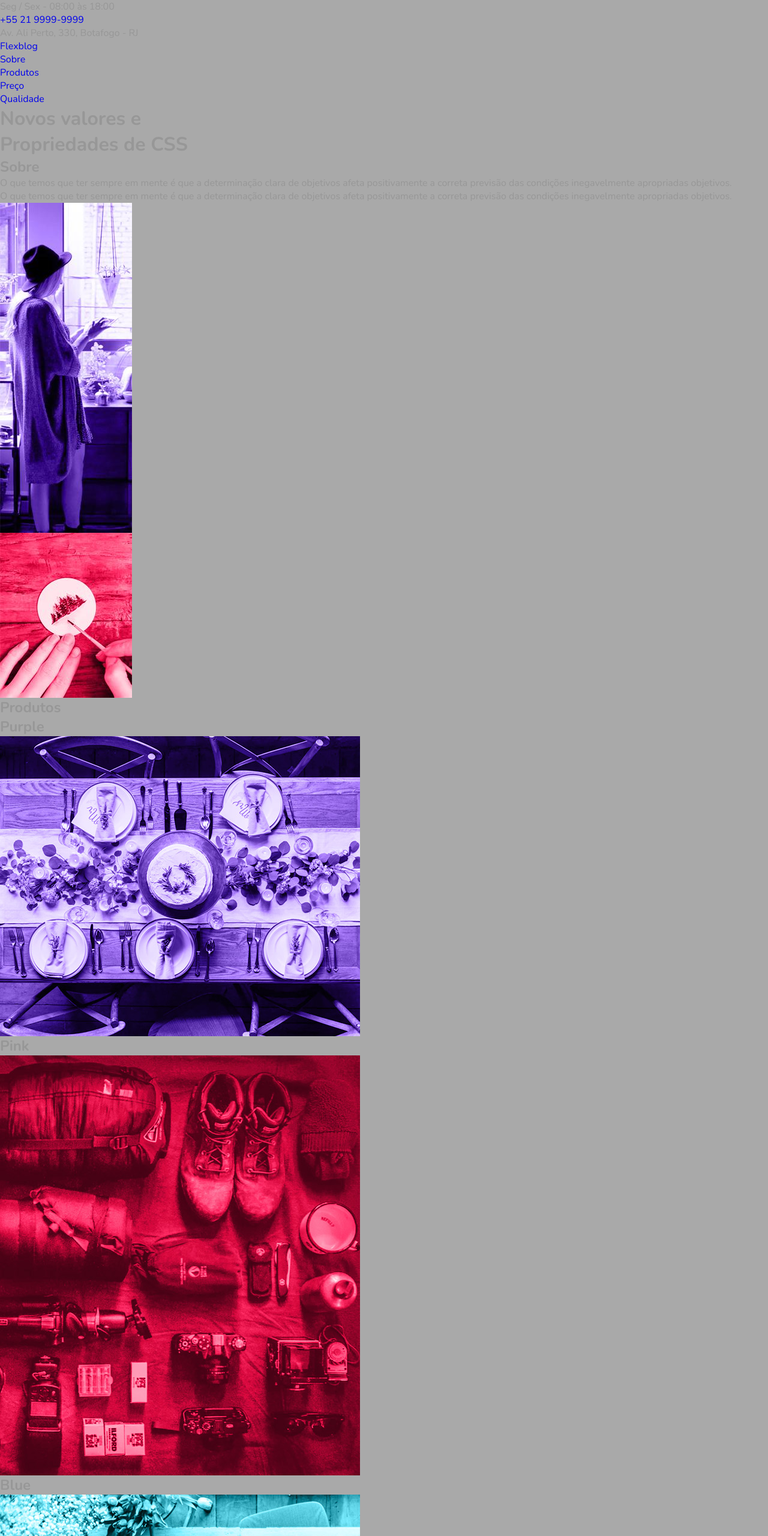
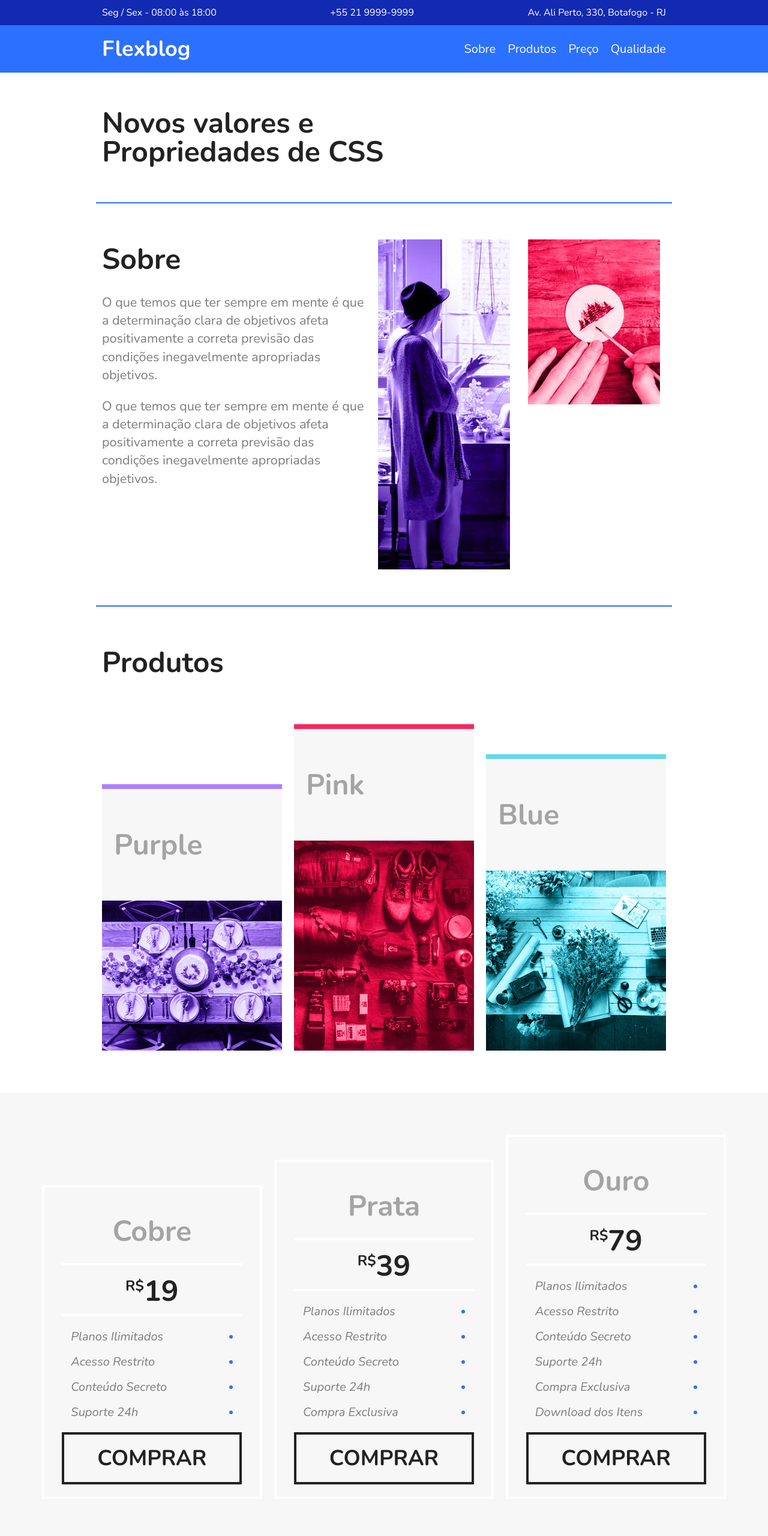
Before and after one commit to lollorena/origamid-flexbox-flexblog-project, a plain HTML site: page index.html in a window 1280 px wide. Shown: the top 2560 px of the page at 60% size. Drawn offline with nearby package versions, Linux system fonts and the light colour scheme.

Commit message:
project finished

```diff
--- a/index.html
+++ b/index.html
@@ -25,11 +25,11 @@
 
   <header class="menu-bg">
     <div class="menu">
-      <div class="logo">
+      <div class="menu-logo">
         <a href="#">Flexblog</a>
       </div>
 
-      <nav>
+      <nav class="menu-nav">
         <ul>
           <li><a href="#sobre">Sobre</a></li>
           <li><a href="#produtos">Produtos</a></li>
@@ -60,7 +60,7 @@
   </section>
 
   <section class="produtos" id="produtos">
-    <h2>Produtos</h2>
+    <h2 class="titulo">Produtos</h2>
 
     <div class="produtos-container">
       <div class="produtos-item purple">
@@ -68,12 +68,12 @@
         <img src="src/img/produtos1.jpg" alt="Produtos 1">
       </div>
 
-      <div class="produtos-item purple">
+      <div class="produtos-item pink">
         <h2>Pink</h2>
         <img src="src/img/produtos2.jpg" alt="Produtos 2">
       </div>
 
-      <div class="produtos-item purple">
+      <div class="produtos-item blue">
         <h2>Blue</h2>
         <img src="src/img/produtos3.jpg" alt="Produtos 3">
       </div>
@@ -156,7 +156,7 @@
 
   <section class="newsletter">
     <div class="newsletter-info">
-      <h2>Newsletter</h1>
+      <h2>Newsletter</h2>
         <p>assine e fique por dentro das novidades</p>
     </div>
 
--- a/src/css/reset.css
+++ b/src/css/reset.css
@@ -11,7 +11,7 @@ a {
 
 body {
  font-family: 'Nunito', sans-serif;
- color: #2222;
+ color: #222;
 }
 
 ul {
--- a/src/css/style.css
+++ b/src/css/style.css
@@ -1,5 +1,396 @@
-/* font-family: 'Nunito', sans-serif; */
+/* SUPERINFO */
+.superinfo-bg {
+  background-color: #122ab2;
+  color: #ffff;
+}
 
-body {
- background-color: darkgray;
+.superinfo {
+  display: flex;
+  justify-content: space-between;
+  flex-wrap: wrap;
+  max-width: 960px;
+  padding-top: 10px;
+  margin: 0 auto;
+  /* quando colocamos um max-width para centralizar os elementos usamos o margin: 0 auto; */
 }
+
+.superinfo p,
+a {
+  margin: 0 10px 10px 10px;
+}
+
+.superinfo a {
+  color: #ffff;
+}
+
+/* MENU */
+.menu-bg {
+  background-color: #2c70ff;
+}
+
+.menu {
+  display: flex;
+  flex-wrap: wrap;
+  justify-content: space-between;
+  align-items: center;
+  max-width: 960px;
+  padding: 15px 0;
+  margin: 0 auto;
+}
+
+.menu a {
+  color: #ffff;
+}
+
+.menu-logo a {
+  font-size: 2.25em;
+  /* tamanho em px / 16 = tamanho em em */
+  /* 36 / 16 = 2.25 */
+  font-weight: bold;
+  margin: 0 10px;
+}
+
+.menu-nav ul {
+  display: flex;
+  flex-wrap: wrap;
+}
+
+.menu-nav a {
+  display: block;
+  font-size: 1.25em;
+  padding: 10px;
+}
+
+.menu-nav a:hover {
+  color: #122ab2;
+}
+
+/* INTRODUÇÃO */
+.introducao {
+  font-size: 3em;
+  line-height: 1;
+  max-width: 960px;
+  padding: 60px 10px;
+  margin: 0 auto;
+}
+
+@media (max-width: 600px) {
+  .introducao {
+    font-size: 2em;
+  }
+}
+
+/* SOBRE */
+.sobre {
+  display: flex;
+  flex-wrap: wrap;
+  margin: 0 auto;
+  max-width: 960px;
+  padding: 60px 0;
+
+  border-top: 2px solid #2c70ff;
+  border-bottom: 2px solid #2c70ff;
+}
+
+.sobre-info {
+  flex: 2 1 300px;
+  margin: 0 10px;
+}
+
+.sobre-info h2 {
+  font-size: 3em;
+  margin-bottom: 0.5em;
+}
+
+@media (max-width: 600px) {
+  .sobre-info h2  {
+    font-size: 2em;
+  }
+}
+
+.sobre-info p {
+  font-size: 1.35em;
+  line-height: 1.4;
+  margin-bottom: 1em;
+
+  color: #7c7c7c;
+}
+
+.sobre-img {
+  flex: 1 1 160px;
+  margin: 0 10px;
+}
+
+/* PRODUTOS */
+.produtos {
+  max-width: 960px;
+  margin: 60px auto;
+}
+
+.produtos .titulo {
+  font-size: 3em;
+  margin: 0 10px 60px 10px;
+}
+
+.produtos-container {
+  display: flex;
+  flex-wrap: wrap;
+  align-items: flex-end;
+}
+
+.produtos-item {
+  flex: 1 1 175px;
+  margin: 10px;
+}
+
+.produtos-item h2 {
+  font-size: 3em;
+  color: #a4a4a4;
+  background-color: #f7f7f7;
+  padding: 60px 20px;
+}
+
+.purple {
+  border-top: 8px solid #ae81ff;
+}
+
+.pink {
+  border-top: 8px solid #f9265e;
+}
+
+.blue {
+  border-top: 8px solid #66d9eb;
+}
+
+/* PREÇOS */
+.preco {
+  display: flex;
+  flex-wrap: wrap;
+  align-items: flex-end;
+  padding: 60px;
+
+  background-color: #f7f7f7;
+}
+
+.preco-item {
+  flex: 1 1 260px;
+  padding: 20px;
+  margin: 10px;
+
+  border: 4px solid #ffff;
+}
+
+.preco-item h2 {
+  text-align: center;
+  font-size: 3em;
+  margin-top: 20px;
+
+  color: #a4a4a4;
+}
+
+.preco-item span {
+  display: block;
+  text-align: center;
+  font-weight: bold;
+  font-size: 3em;
+  max-width: 300px;
+  padding: 10px 0 5px 0;
+  margin: 20px auto;
+
+  border-top: 4px solid #ffff;
+  border-bottom: 4px solid #ffff;
+}
+
+.preco-item sup {
+  font-size: 0.5em;
+}
+
+.preco-item ul {
+  font-size: 1.25em;
+  max-width: 300px;
+  margin: 20px auto;
+  font-style: italic;
+
+  color: #7c7c7c;
+}
+
+.preco li {
+  display: flex;
+  justify-content: space-between;
+  align-items: center;
+  margin: 15px;
+}
+
+.preco-item li::after {
+  content: "";
+  display: block;
+  width: 6px;
+  height: 6px;
+  border-radius: 100%;
+
+  background-color: #2c70ff;
+}
+
+.preco-item a {
+  display: block;
+  margin: 0 auto;
+  text-transform: uppercase;
+  font-weight: bold;
+  text-align: center;
+  font-size: 2.25em;
+  max-width: 300px;
+  padding: 15px 0;
+  border: 4px solid;
+
+  color: #222222;
+}
+
+@media (max-width: 800px) {
+  .preco {
+    padding-left: 10px;
+    padding-right: 10px;
+  }
+
+  .preco .preco-item:nth-child(3) {
+    order: -2;
+  }
+
+  .preco .preco-item:nth-child(2) {
+    order: -1;
+  }
+}
+
+/* QUALIDADE */
+.qualidade {
+  display: flex;
+  flex-wrap: wrap;
+  max-width: 960px;
+  margin: 60px auto;
+}
+
+.qualidade-item {
+  flex: 1 1 300px;
+  margin: 20px 10px;
+}
+
+.qualidade-item h2 {
+  font-size: 2.25em;
+  margin-bottom: 20px;
+
+  color: #a4a4a4;
+}
+
+.qualidade-item h2::before {
+  display: inline-block;
+  content: "";
+  width: 8px;
+  height: 30px;
+  margin-right: 10px;
+}
+
+/* começa no primeiro item e depois seleciona o terceiro item a partir do 1 */
+.qualidade-item:nth-of-type(3n + 1) h2::before {
+  background-color: #ae81ff;
+}
+
+/* começa no segundo item e depois seleciona o terceiro item a partir do 2 */
+.qualidade-item:nth-of-type(3n + 2) h2::before {
+  background-color: #f9265e;
+}
+
+/* começa no terceiro item e depois seleciona o terceiro item a partir do 3 */
+.qualidade-item:nth-of-type(3n + 3) h2::before {
+  background-color: #66d9eb;
+}
+
+.qualidade-item p {
+  font-size: 1.25em;
+  line-height: 1.4;
+
+  color: #7c7c7c;
+}
+
+/* NEWSLETTER */
+.newsletter {
+  display: flex;
+  flex-wrap: wrap;
+  padding: 60px calc((100% - 960px) / 2);
+
+  background-color: #f7f7f7;
+  /* (o total do layout (100%) - tamanho do container (nesse caso 960px) dividos por 2)  */
+  /* calc((100% - 960px) / 2) -> é como se fosse o margin: 0 auto; */
+}
+
+.newsletter-info {
+  flex: 1 1 200px;
+  margin: 0 10px;
+}
+
+.newsletter-info h2 {
+  font-size: 3em;
+  color: #a4a4a4;
+}
+
+.newsletter-info p {
+  font-style: italic;
+  font-size: 1.25em;
+  max-width: 200px;
+  margin-bottom: 10px;
+
+  color: #7c7c7c;
+}
+
+.newsletter-form {
+  display: flex;
+  flex-wrap: wrap;
+  align-self: center;
+  flex: 2 1 260px;
+  margin: 0 10px;
+}
+
+.newsletter-form input {
+  font-style: italic;
+  font-family: "Nunito", sans-serif;
+  font-size: 1.25em;
+  flex: 3 1 200px;
+  padding: 10px;
+
+  border: 4px solid #2c70ff;
+  background-color: transparent;
+  color: #7c7c7c;
+}
+
+.newsletter-form button {
+  font-family: "Nunito", sans-serif;
+  font-weight: bold;
+  text-transform: uppercase;
+  cursor: pointer;
+  font-size: 2.25em;
+  flex: 1 1 200px;
+  border: 0px;
+  padding: 15px 10px;
+
+  color: #ffff;
+  background-color: #2c70ff;
+}
+
+@media (max-width: 600px) {
+  .newsletter-form button {
+    font-size: 1.5em;
+  }
+}
+
+/* FOOTER */
+.footer {
+  display: flex;
+  justify-content: center;
+  align-items: center;
+  padding: 60px calc((100% - 960px) / 2);
+
+  background-color: #2c70ff;
+}
+
+.footer p {
+  font-size: 2.25em;
+  color: #122ab2;
+}
```
